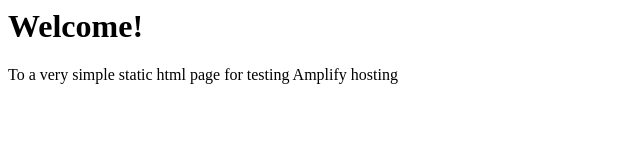
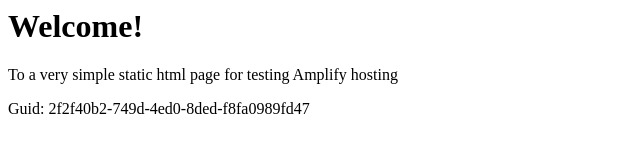
Before and after one commit to aws-aemilia-cdg/Github-PR-Commit-Integration-Test-DoNotTouch-Gith-OKSLNVO2-v1-prod-eu-west-3, a website: page src/index.html in a window 1280 px wide. Shown: the whole page, without its empty margins (0-640 px from the left). Drawn offline with Linux system fonts and the light colour scheme.

Commit message:
commit from integ tests

```diff
--- a/src/index.html
+++ b/src/index.html
@@ -1,3 +1,5 @@
+
+
 <html lang="en">
 
 <head>
@@ -10,6 +12,6 @@
 <body>
     <h1>Welcome!</h1>
     <p>To a very simple static html page for testing Amplify hosting</p>
-</body>
+    <p>Guid: 2f2f40b2-749d-4ed0-8ded-f8fa0989fd47</p></body>
 
 </html>
```
